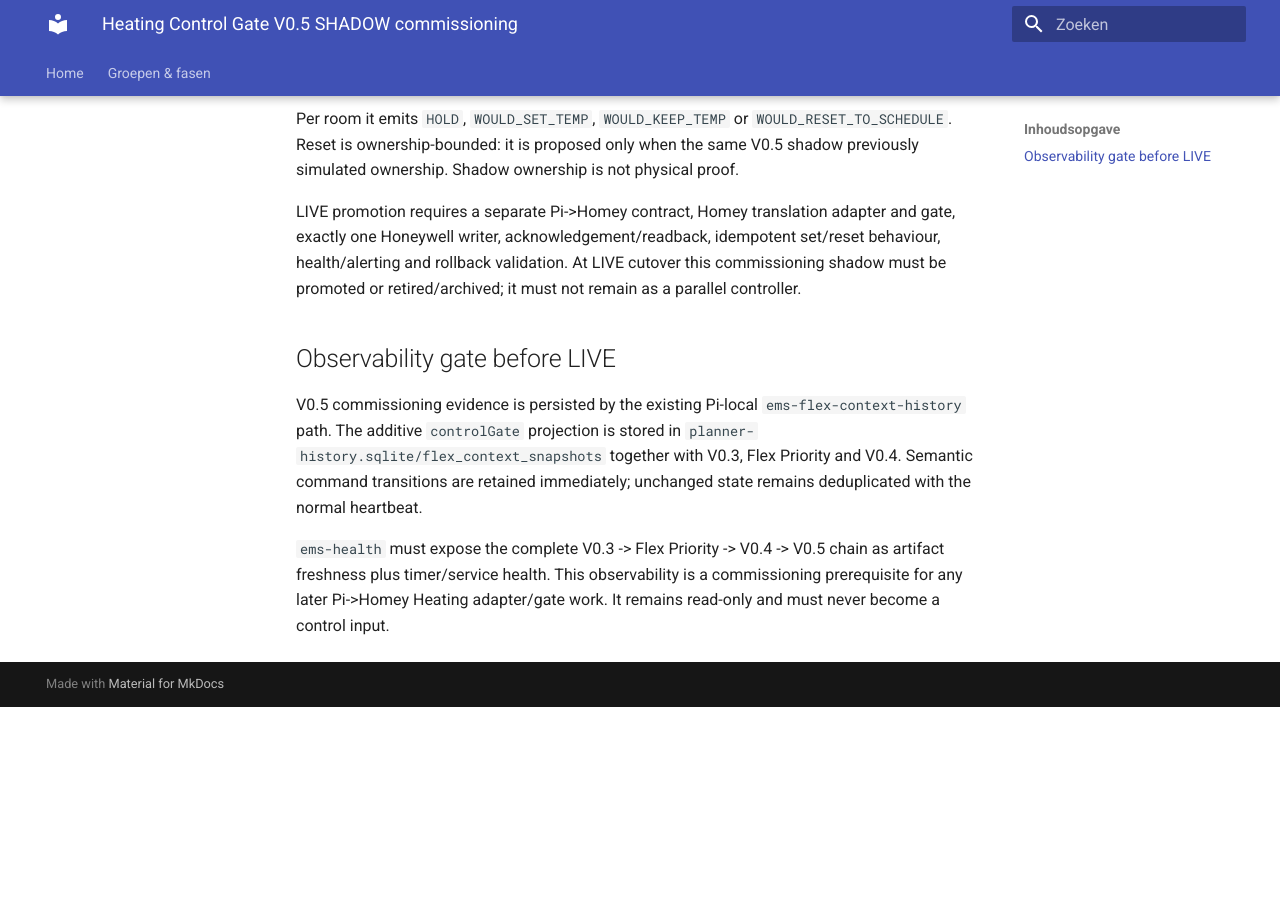
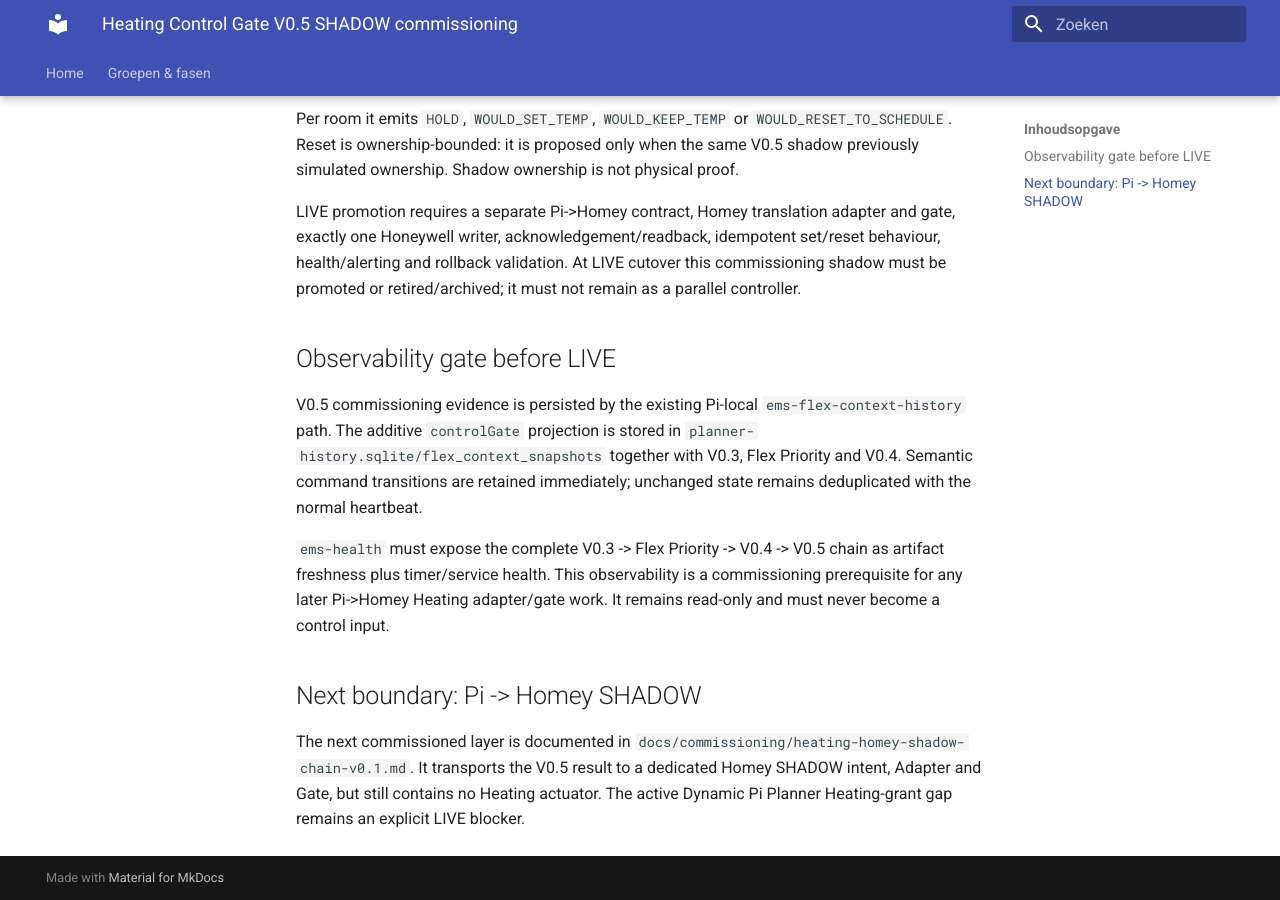
Before and after one commit to OnsKasteeltje/homey-energy-manual, an MkDocs documentation site: the page built from docs/commissioning/heating-control-gate-v0.5.md, in a window 1280 px wide and 900 px high, scrolled down 519 px. Built offline with MkDocs 1.6.1 and Material for MkDocs 9.7.7, drawn with Linux system fonts in a browser that asks for light colours; before the commit the page ends 1226 px from its top, so only the background shows below that.

Commit message:
docs(heating): link V0.5 to Homey shadow commissioning

```diff
--- a/docs/commissioning/heating-control-gate-v0.5.md
+++ b/docs/commissioning/heating-control-gate-v0.5.md
@@ -42,3 +42,12 @@ unchanged state remains deduplicated with the normal heartbeat.
 chain as artifact freshness plus timer/service health. This observability is a
 commissioning prerequisite for any later Pi->Homey Heating adapter/gate work.
 It remains read-only and must never become a control input.
+
+
+## Next boundary: Pi -> Homey SHADOW
+
+The next commissioned layer is documented in
+`docs/commissioning/heating-homey-shadow-chain-v0.1.md`. It transports the
+V0.5 result to a dedicated Homey SHADOW intent, Adapter and Gate, but still
+contains no Heating actuator. The active Dynamic Pi Planner Heating-grant gap
+remains an explicit LIVE blocker.
```
